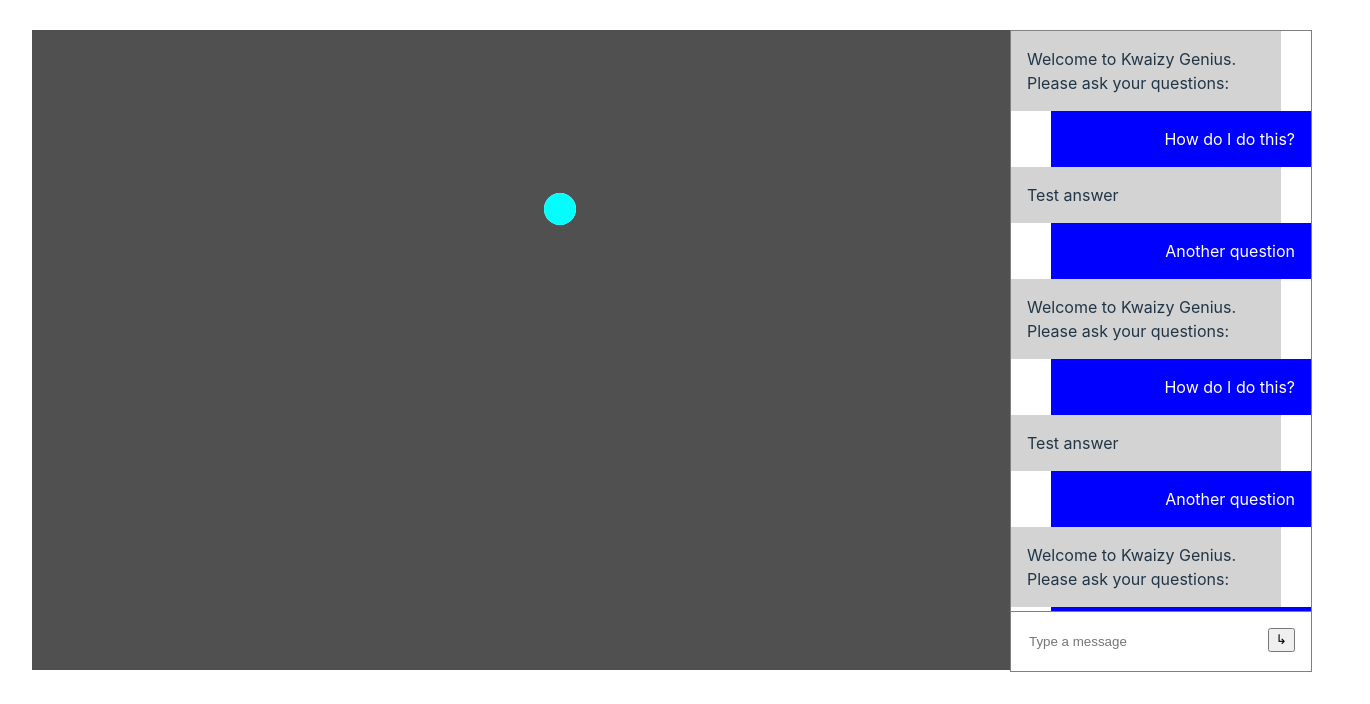
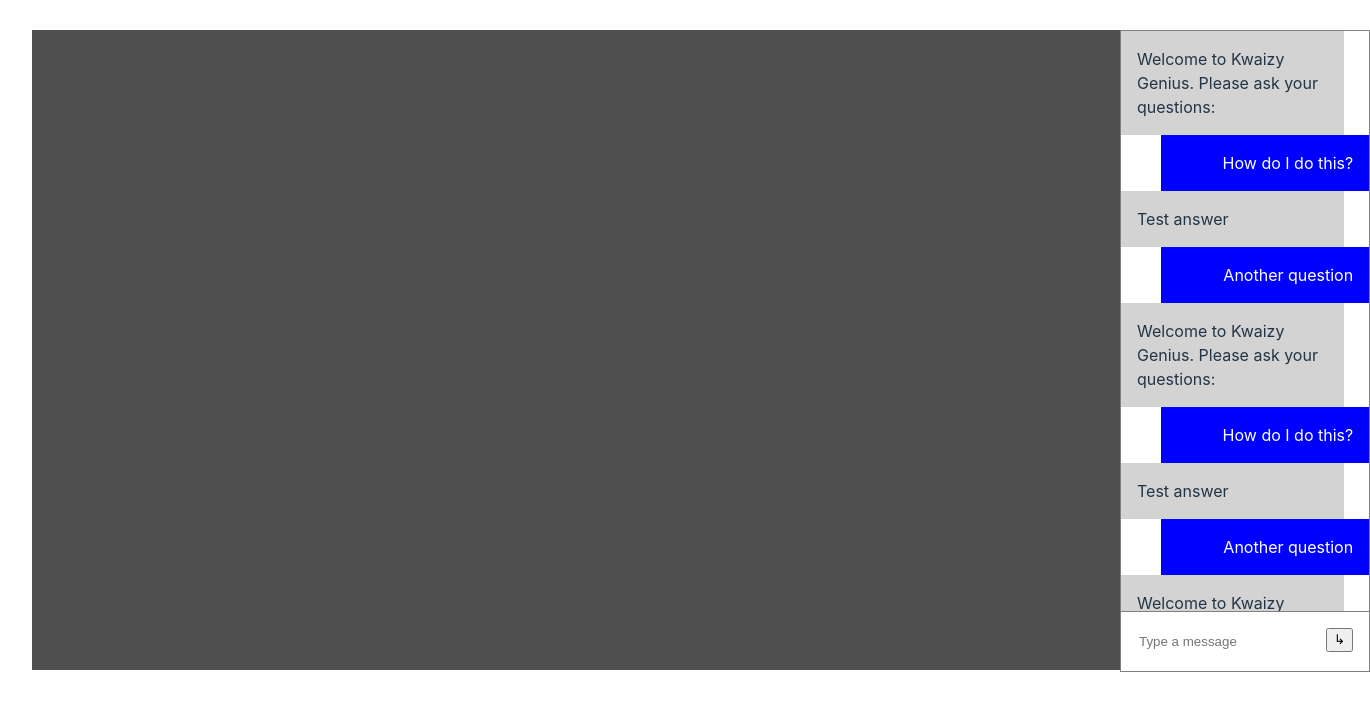
Before and after one commit to darkmavis1980/kwaizy-genius, a website with bundled scripts: page static/index.html in a window 1280 px wide. Shown: the part 127-831 px from the top of the page, 1370 px wide, since content can reach past the window. Built offline with nearby package versions, Linux system fonts and the light colour scheme; no server answers.

Commit message:
update map dimensions; load map script

```diff
--- a/static/index.html
+++ b/static/index.html
@@ -10,7 +10,7 @@
     <div id="app">
       <h1>KwAIzy Genius</h1>
       <div class="game-container">
-        <div id="map" class="map"></div>
+        <canvas id="map" class="map" width="1088" height="640"></canvas>
         <div id="chat" class="chat">
           <div class="chat-window">
           <dl>
@@ -41,5 +41,6 @@
     </div>
     <script src="/socket.io/socket.io.js"></script>
     <script src="app.js" type="module"></script>
+    <script src="modules/map.js"></script>
   </body>
 </html>
--- a/static/style.css
+++ b/static/style.css
@@ -81,8 +81,8 @@
 }
 
 #map {
-  height: calc(20*32px);
-  width: calc(35*32px);
+  height: calc(10*64px);
+  width: calc(17*64px);
   content: ""; /* make canvas visible at all times */
   background-color: #505050;
   margin: 0 auto;
```
